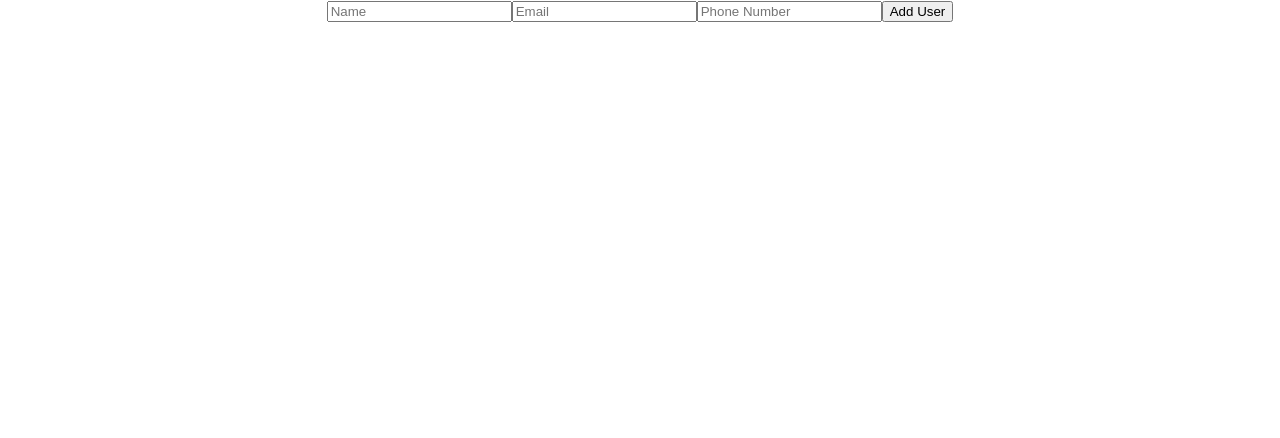
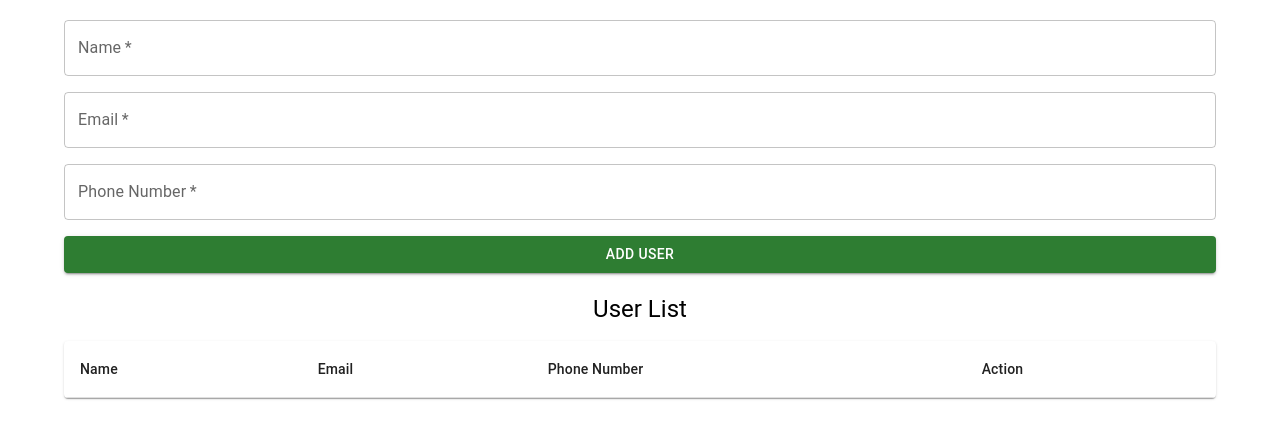
Before and after one commit to deep-deepak/redux_usecalback_usememo, a React (Create React App) app: page / in a window 1280 px wide. Shown: the top 438 px of the page. Built offline with nearby package versions, Linux system fonts and the light colour scheme.

Commit message:
add material ui

```diff
--- a/package.json
+++ b/package.json
@@ -3,6 +3,9 @@
   "version": "0.1.0",
   "private": true,
   "dependencies": {
+    "@emotion/react": "^11.13.3",
+    "@emotion/styled": "^11.13.0",
+    "@mui/material": "^5.16.7",
     "@reduxjs/toolkit": "^2.2.7",
     "@testing-library/jest-dom": "^5.17.0",
     "@testing-library/react": "^13.4.0",
--- a/src/components/Main.js
+++ b/src/components/Main.js
@@ -12,8 +12,8 @@ export default function Main() {
 
     return (
         <div>
-      <UserForm userToEdit={userToEdit} />
-      <UserList onEdit={handleEdit} />
-    </div>
+            <UserForm userToEdit={userToEdit} />
+            <UserList onEdit={handleEdit} />
+        </div>
     )
 }
--- a/src/components/UserFrom.jsx
+++ b/src/components/UserFrom.jsx
@@ -2,6 +2,7 @@
 import React, { useState, useCallback, useEffect } from 'react';
 import { useDispatch } from 'react-redux';
 import { addUser, updateUser } from '../redux/actions/userAction';
+import { Button, Container, Grid, TextField } from '@mui/material';
 
 const UserForm = ({ userToEdit }) => {
     const [name, setName] = useState('');
@@ -38,30 +39,58 @@ const UserForm = ({ userToEdit }) => {
     }, [dispatch, name, email, phonenumber, userToEdit]);
 
     return (
+        <Container sx={{padding:"20px"}}>
             <form onSubmit={handleSubmit}>
-            <input
+                <Grid container spacing={2} >
+                    <Grid item md={12}>
+                        <TextField
+                            variant="outlined"
+                            fullWidth
+                            label="Name"
                             type="text"
                             value={name}
                             onChange={(e) => setName(e.target.value)}
                             placeholder="Name"
                             required
                         />
-            <input
+                    </Grid>
+                    <Grid item md={12}>
+                        <TextField
+                            variant="outlined"
+                            fullWidth
+                            label="Email"
                             type="email"
                             value={email}
                             onChange={(e) => setEmail(e.target.value)}
                             placeholder="Email"
                             required
                         />
-            <input
+                    </Grid>
+                    <Grid item md={12}>
+                        <TextField
+                            variant="outlined"
+                            fullWidth
+                            label="Phone Number"
                             type="tel"
                             value={phonenumber}
                             onChange={(e) => setPhonenumber(e.target.value)}
                             placeholder="Phone Number"
                             required
                         />
-            <button type="submit">{userToEdit ? 'Update' : 'Add'} User</button>
+                    </Grid>
+                    <Grid item md={12}>
+                        <Button
+                            variant="contained"
+                            type="submit"
+                            fullWidth
+                            color="success"
+                        >
+                            {userToEdit ? 'Update' : 'Add'} User
+                        </Button>
+                    </Grid>
+                </Grid>
             </form>
+        </Container>
     );
 };
 
--- a/src/components/UserList.jsx
+++ b/src/components/UserList.jsx
@@ -1,5 +1,5 @@
-// src/components/UserList.js
-import React, { useMemo } from 'react';
+import React from 'react';
+import { Container, Table, TableBody, TableCell, TableContainer, TableHead, TableRow, Paper, Button, Box, Typography } from '@mui/material';
 import { useDispatch, useSelector } from 'react-redux';
 import { deleteUser } from '../redux/actions/userAction';
 
@@ -7,22 +7,45 @@ const UserList = ({ onEdit }) => {
   const users = useSelector((state) => state.users);
   const dispatch = useDispatch();
 
-  const memoizedUsers = useMemo(() => users, [users]);
-
   const handleDelete = (id) => {
     dispatch(deleteUser(id));
   };
 
   return (
-    <ul>
-      {memoizedUsers.map((user) => (
-        <li key={user.id}>
-          {user.name} - {user.email} - {user.phonenumber}
-          <button onClick={() => onEdit(user)}>Edit</button>
-          <button onClick={() => handleDelete(user.id)}>Delete</button>
-        </li>
-      ))}
-    </ul>
+    <Container>
+      <Box mb={2}>
+        <Typography variant="h5">User List</Typography>
+      </Box>
+      <TableContainer component={Paper} sx={{ overflowX: 'auto' }}>
+        <Table>
+          <TableHead>
+            <TableRow>
+              <TableCell>Name</TableCell>
+              <TableCell>Email</TableCell>
+              <TableCell>Phone Number</TableCell>
+              <TableCell>Action</TableCell>
+            </TableRow>
+          </TableHead>
+          <TableBody>
+            {users.map((user) => (
+              <TableRow key={user.id}>
+                <TableCell>{user.name}</TableCell>
+                <TableCell>{user.email}</TableCell>
+                <TableCell>{user.phonenumber}</TableCell>
+                <TableCell>
+                  <Button variant="outlined" color="success" onClick={() => onEdit(user)} sx={{ mr: 1 }}>
+                    Edit
+                  </Button>
+                  <Button variant="outlined" color="error" onClick={() => handleDelete(user.id)}>
+                    Delete
+                  </Button>
+                </TableCell>
+              </TableRow>
+            ))}
+          </TableBody>
+        </Table>
+      </TableContainer>
+    </Container>
   );
 };
 
```
Also changed, not shown: 1 other file (tests, documents, lock files or other folders). Lines whose indentation alone changed are shown as unchanged.
